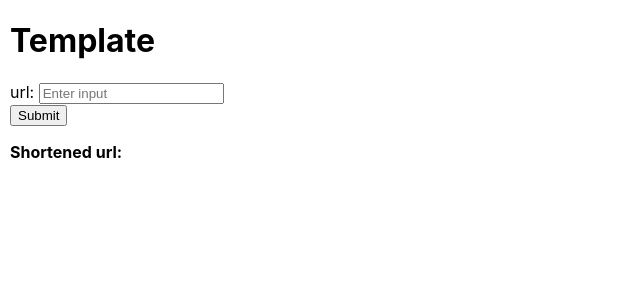
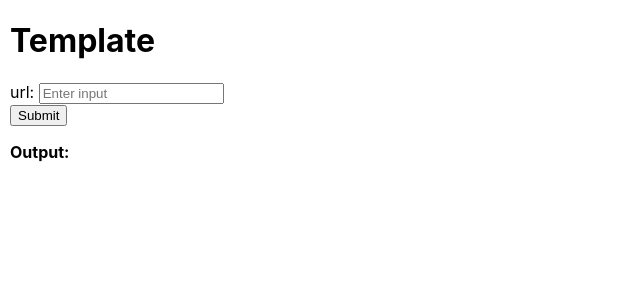
Before and after one commit to yangray1/NSBE-Hacks, a React (Create React App) app in the folder react-app/: page / in a window 1280 px wide. Shown: the top 300 px of the page, without its empty margins (0-640 px from the left). Built offline with nearby package versions, Linux system fonts and the light colour scheme.

Commit message:
fixed error

```diff
--- a/react-app/src/App.js
+++ b/react-app/src/App.js
@@ -92,7 +92,7 @@ class App extends Component {
           <button type="submit" class="btn btn-primary" >Submit</button>
         </form>
 
-        <p><strong>Shortened url:</strong> {this.state.input}</p>
+        <p><strong>Output:</strong> {this.state.input}</p>
 
       </div>
 
```
